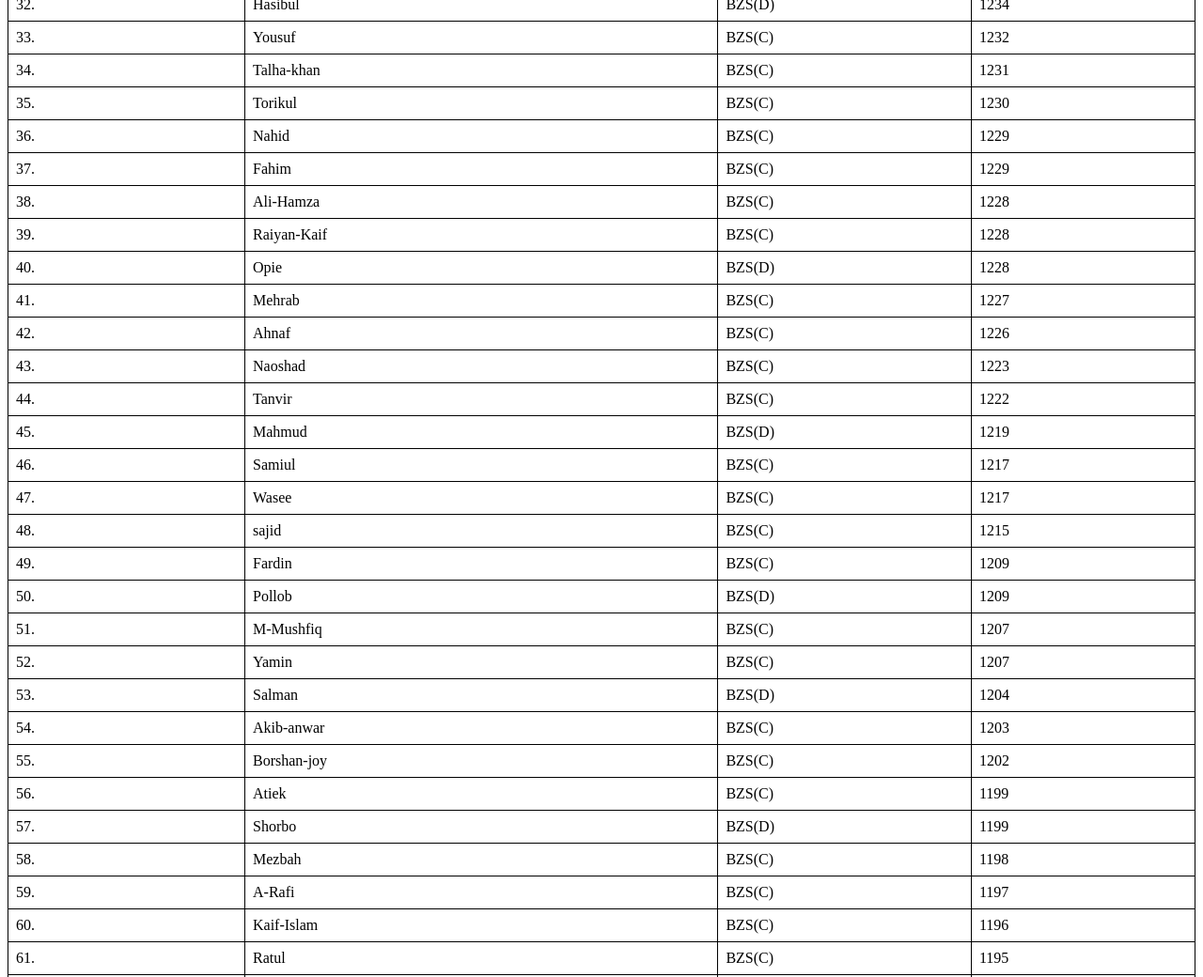
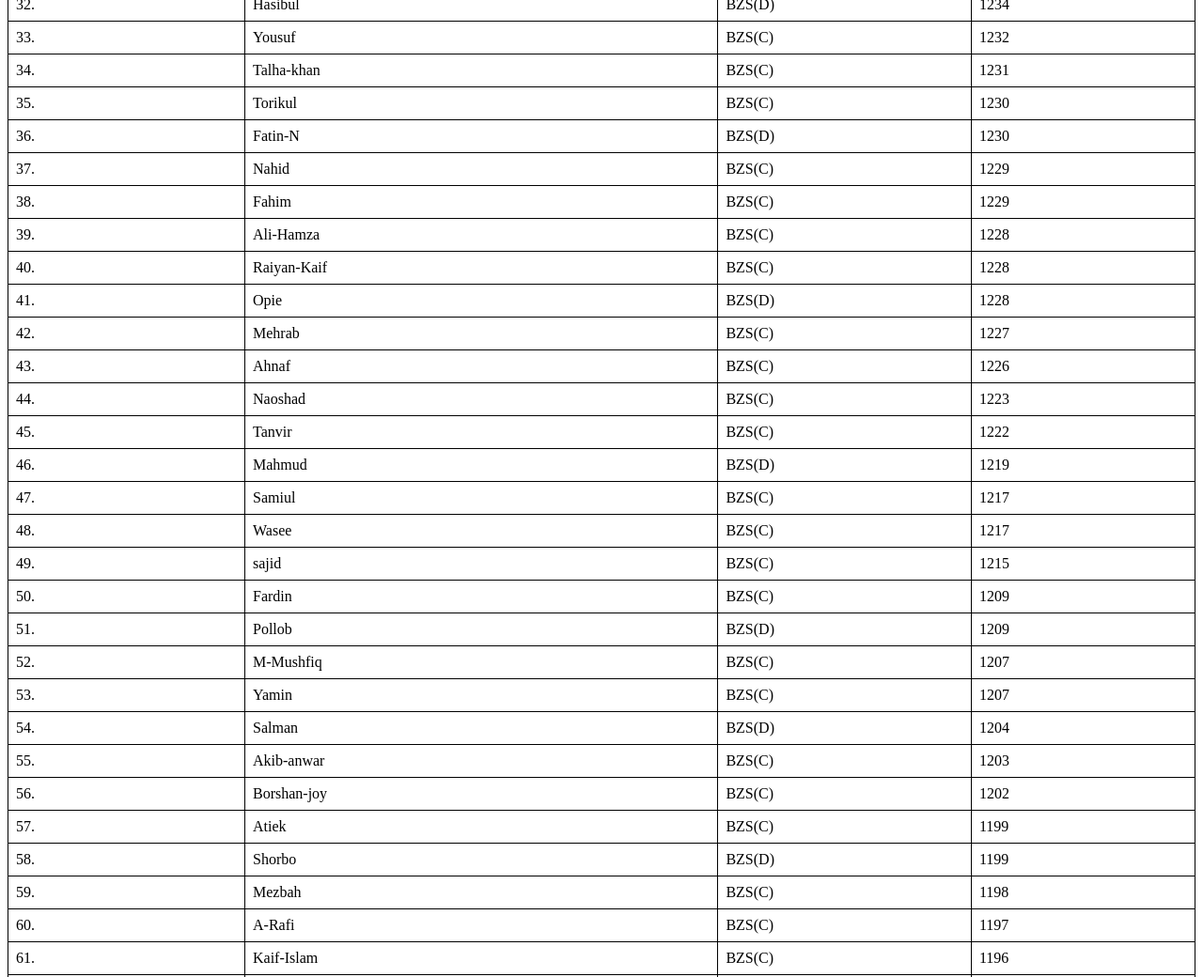
Before and after one commit to SamiulSamir/samiulsamir.github.io, a plain HTML site: page index.html in a window 1280 px wide. Shown: the part 1200-2240 px from the top of the page at 94% size. Drawn offline with Linux system fonts and the light colour scheme.

Commit message:
Update index.html

```diff
--- a/index.html
+++ b/index.html
@@ -145,7 +145,9 @@ Nasim-S            BZS(D)     1099
 Sadiqul            BZS(D)     1046
 Astik              BZS(D)     1122
 Arafat             BZS(D)     1173
-Mahin-A            BZS(D)     1187`;
+Mahin-A            BZS(D)     1187
+Afridi-M           BZS(D)     1176
+Fatin-N            BZS(D)     1230`;
 
     const table = document.getElementById('scoreTable');
 
```
